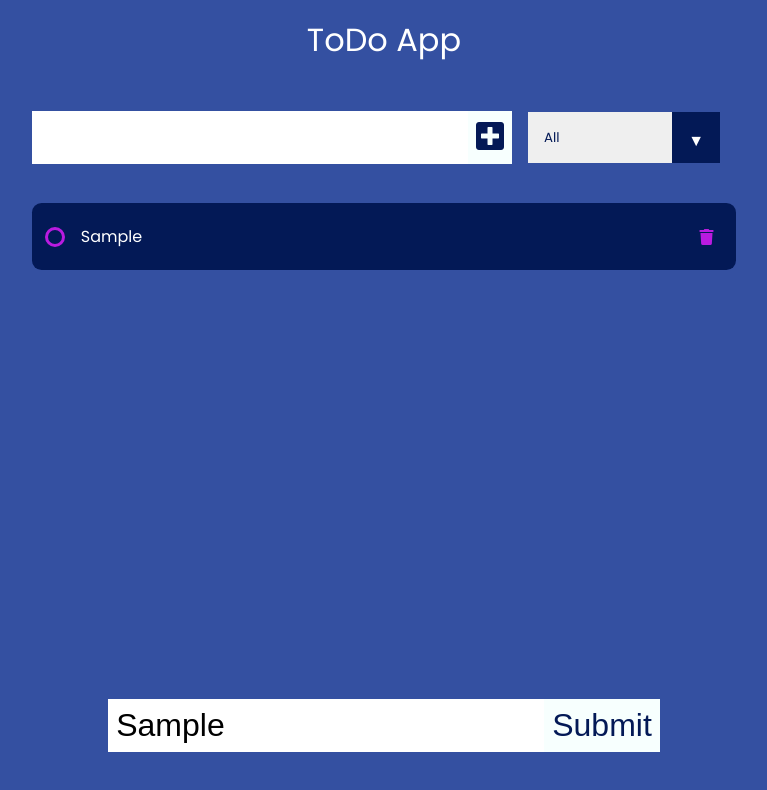
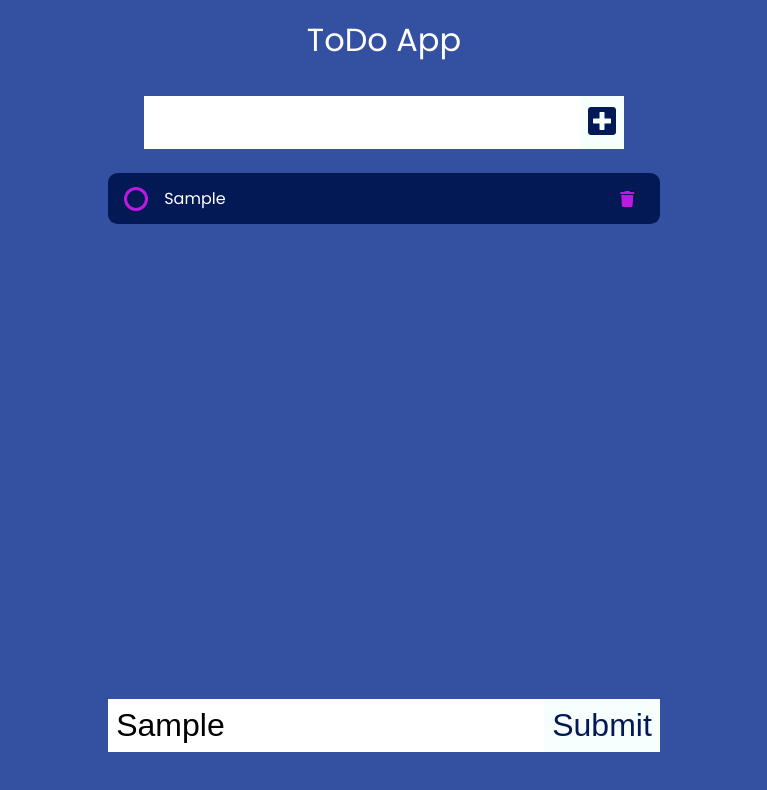
Before and after one commit to abhakta-47/todo-react, a React (Create React App) app: page / in a window 1280 px wide. Both pictures are taken after typing "Sample" into the empty fields and a click on the button "Submit". Shown: the top 790 px of the page, without its empty margins (256-1023 px from the left). Built offline with nearby package versions, Linux system fonts and the light colour scheme.

Commit message:
styling 0.4

```diff
--- a/src/App.css
+++ b/src/App.css
@@ -42,10 +42,9 @@ body {
 
 #container {
   flex-grow: 1;
-  /* width: 100%; */
-  /* max-width: 50rem; */
   display: flex;
   flex-direction: column;
+  align-items: stretch;
   padding: 2rem 4rem;
 }
 
@@ -53,8 +52,7 @@ body {
   #container {
     flex-grow: 1;
     width: 100%;
-    /* max-width: 50rem; */
-    padding: 1rem 2rem;
+    padding: 1rem 0.5rem;
   }
 }
 
@@ -62,6 +60,7 @@ body {
 form {
   /* min-height: 20vh; */
   display: flex;
+  flex-wrap: wrap;
   justify-content: center;
   align-items: center;
 }
@@ -118,7 +117,6 @@ form button:hover {
 /* COMPONENT todo list */
 .todo-list {
   flex-grow: 1;
-  /* overflow-y: hidden; */
   margin: 1rem 0;
 }
 .todo-item {
@@ -127,25 +125,28 @@ form button:hover {
   background-color: var(--primary-dark);
   color: white;
   margin: 0.5rem 0 0.5rem 0;
-  padding: 1rem 0.8rem;
+  padding: 0.5rem 1rem;
   border-radius: 0.6rem;
   align-items: center;
+}
+@media only screen and (max-width: 768px) {
+  .todo-item {
+    padding: 0.2rem 0.5rem;
+  }
 }
 .task-name {
   flex-grow: 1;
   padding: 0.2rem 0.5rem;
   margin-left: 0.5rem;
 }
-
 .done-btn {
   border: var(--secondary-purple) 0.2rem solid;
-  height: 20px;
-  width: 20px;
+  height: 1.5rem;
+  width: 1.5rem;
   background-color: var(--primary-dark);
   border-radius: 50%;
   cursor: pointer;
 }
-
 .remove-btn {
   background: var(--primary-dark);
   color: var(--secondary-purple);
@@ -154,14 +155,27 @@ form button:hover {
   cursor: pointer;
   font-size: 1rem;
 }
-
-.done-btn,
+.done-btn:hover {
+  border-color: var(--secondary-blue);
+  transition: all 50ms ease;
+  /* background-color: var(--secondary-blue); */
+}
 .remove-btn:hover {
   color: white;
+  transition: all 50ms ease;
 }
-
 .todo-done > .task-name {
-  text-decoration: line-through;
+  text-decoration-line: line-through;
+  text-decoration-thickness: 2px;
+  color: rgba(255, 255, 255, 0.794);
+  transition: all 10s ease;
+}
+.todo-done > .done-btn {
+  border-color: var(--secondary-blue);
+  background-color: var(--secondary-blue);
+  size: 1rem;
+  color: white;
+  transition: all 70ms ease;
 }
 /* END COMPONENT todo item */
 
--- a/src/components/AddForm.jsx
+++ b/src/components/AddForm.jsx
@@ -11,13 +11,12 @@ const AddForm=({todoList, setTodoList})=>{
             todoItemId=todoList[todoList.length-1]['id']+1;
         }
         setTodoList([ ...todoList,{'name':addTaskValue,'completed':false,'id':todoItemId}]);
-        setAddTaskValue('');
-        // e.target.value.set('')
+        // setAddTaskValue('');
     };
 
     return(
         <form className="add-task-form" onSubmit={addFormSubmitHandler}>
-            <input onChange={ e => setAddTaskValue(e.target.value)} type="text" name="addTask" placeholder="Add task" />
+            <input value={addTaskValue} onChange={ e => setAddTaskValue(e.target.value)} type="text" name="addTask" placeholder="Add task" />
             <button type="submit">Submit</button>
         </form>
     );
--- a/src/components/SearchForm.jsx
+++ b/src/components/SearchForm.jsx
@@ -8,13 +8,13 @@ export default function SearchForm() {
                 <button className="todo-button" type="submit">
                     <i className="fas fa-plus-square"></i>
                 </button>
-                <div className="select">
+                {/* <div className="select">
                     <select name="todos" className="filter-todo">
                         <option value="all">All</option>
                         <option value="completed">Completed</option>
                         <option value="uncompleted">Uncompleted</option>
                     </select>
-                </div>
+                </div> */}
             </form>
         </div>
     )
--- a/src/components/ToDoItem.jsx
+++ b/src/components/ToDoItem.jsx
@@ -2,11 +2,15 @@ import React from 'react'
 
 export default function ToDoItem({todoItem, setTodoDone, deleteTodo}) {
 
+    function checkedIcon(){
+    if(todoItem.completed)
+        return <i className="fas fa-check"></i>;
+    }
 
     return (
     <li className={`todo-item ${todoItem.completed ? "todo-done" : ''}`}>
         <button className="done-btn" onClick={()=>setTodoDone( todoItem.id)}>
-            {/* <i className="fas fa-check done-btn"></i> */}
+        {checkedIcon()}
         </button>
         <div className="task-name">{todoItem.name}</div>
         <button className="remove-btn" onClick={()=>deleteTodo(todoItem.id)}><i className="fas fa-trash remove-btn"></i></button>
```
